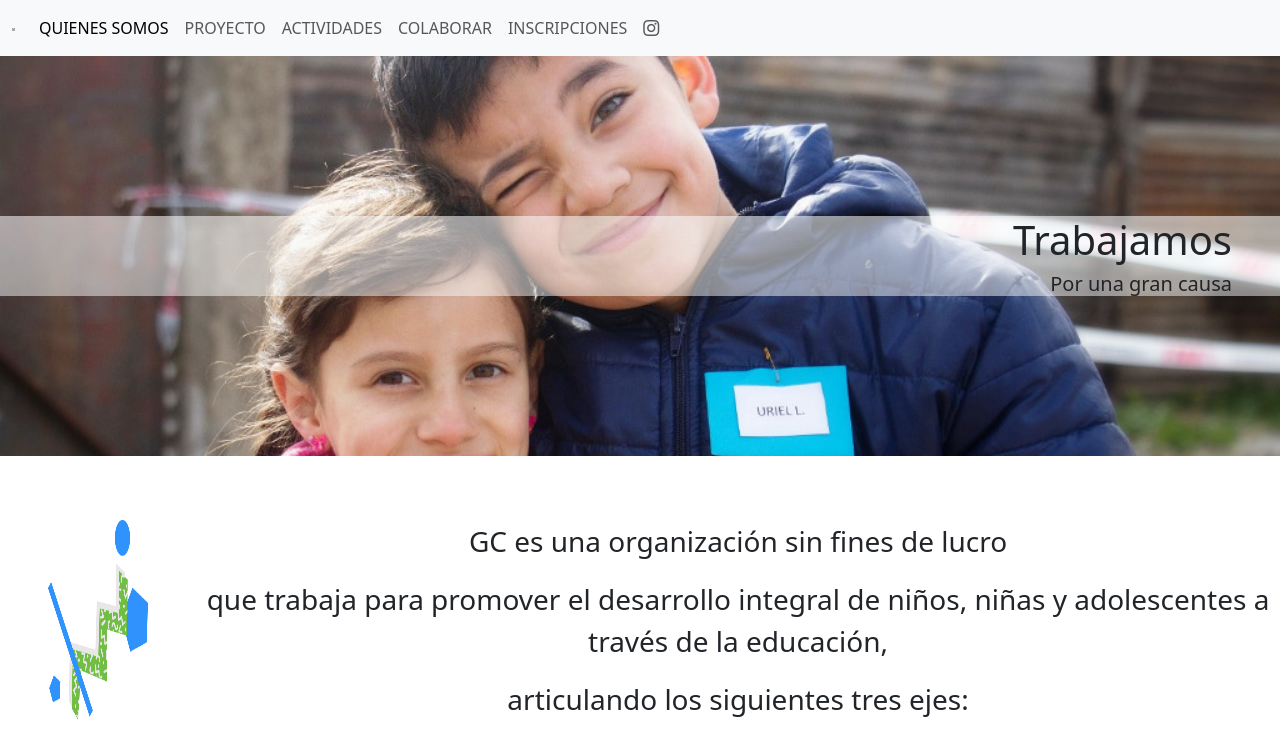
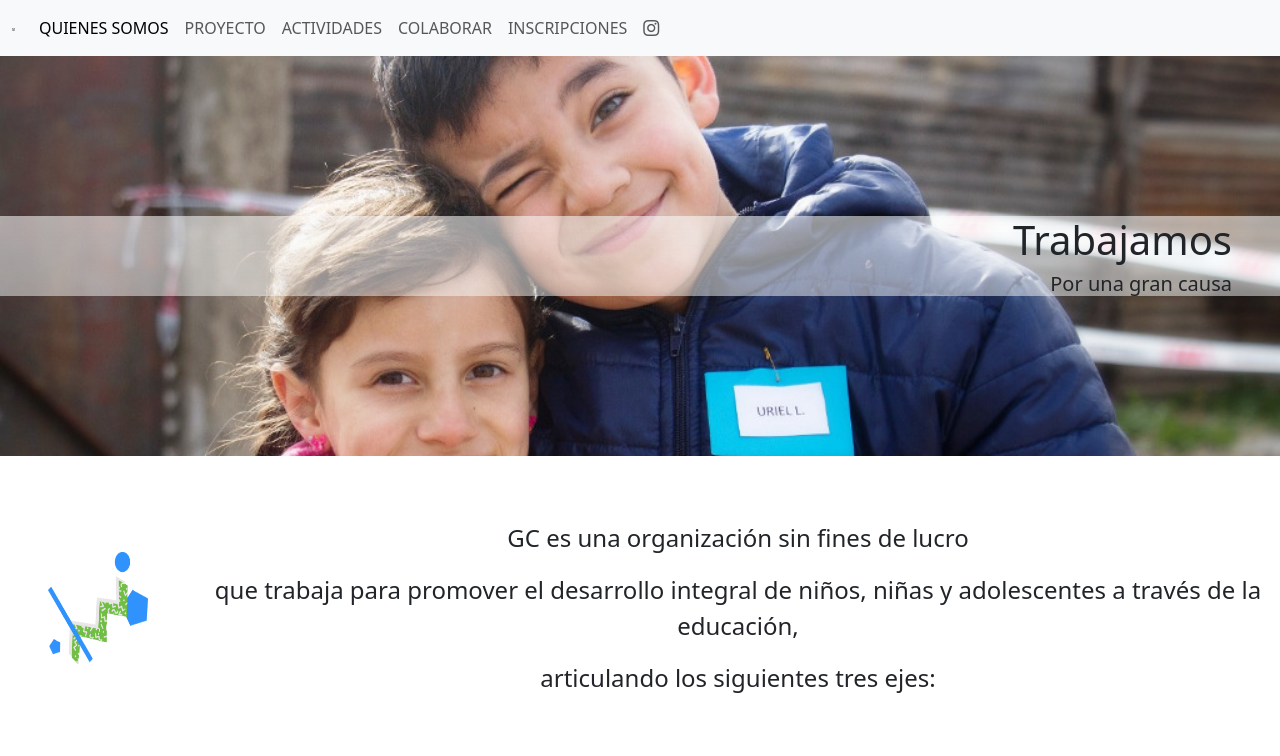
Before and after one commit to andresm9/EducacionIT_ProyectoIntegrador1, a website built with Parcel: page src/index.html in a window 1280 px wide. Built offline with nearby package versions, Linux system fonts and the light colour scheme; placeholder pictures from the web are drawn by us.

Commit message:
ajustar cambios

```diff
--- a/src/index.html
+++ b/src/index.html
@@ -62,11 +62,11 @@
         </div>
       </div>
       <div class="d-flex my-5">
-        <img src="img/gc.png" height="100" width="100" alt="Logo" class="img-fluid mx-5 my-3">
-        <div>
-          <p class="fs-3 text-center my-3">GC es una organización sin fines de lucro</p>
-          <p class="fs-3 text-center my-3">que trabaja para promover el desarrollo integral de niños, niñas y adolescentes a través de la educación, </p>
-          <p class="fs-3 text-center my-3">articulando los siguientes tres ejes:</p>
+        <img src="img/gc.png" height="100" width="100" alt="Logo" class="img-fluid mx-5 my-5">
+        <div class="flex-grow-1">
+          <p class="fs-4 text-center my-3">GC es una organización sin fines de lucro</p>
+          <p class="fs-4 text-center my-3">que trabaja para promover el desarrollo integral de niños, niñas y adolescentes a través de la educación, </p>
+          <p class="fs-4 text-center my-3">articulando los siguientes tres ejes:</p>
         </div>
         </p>
       </div>
```
